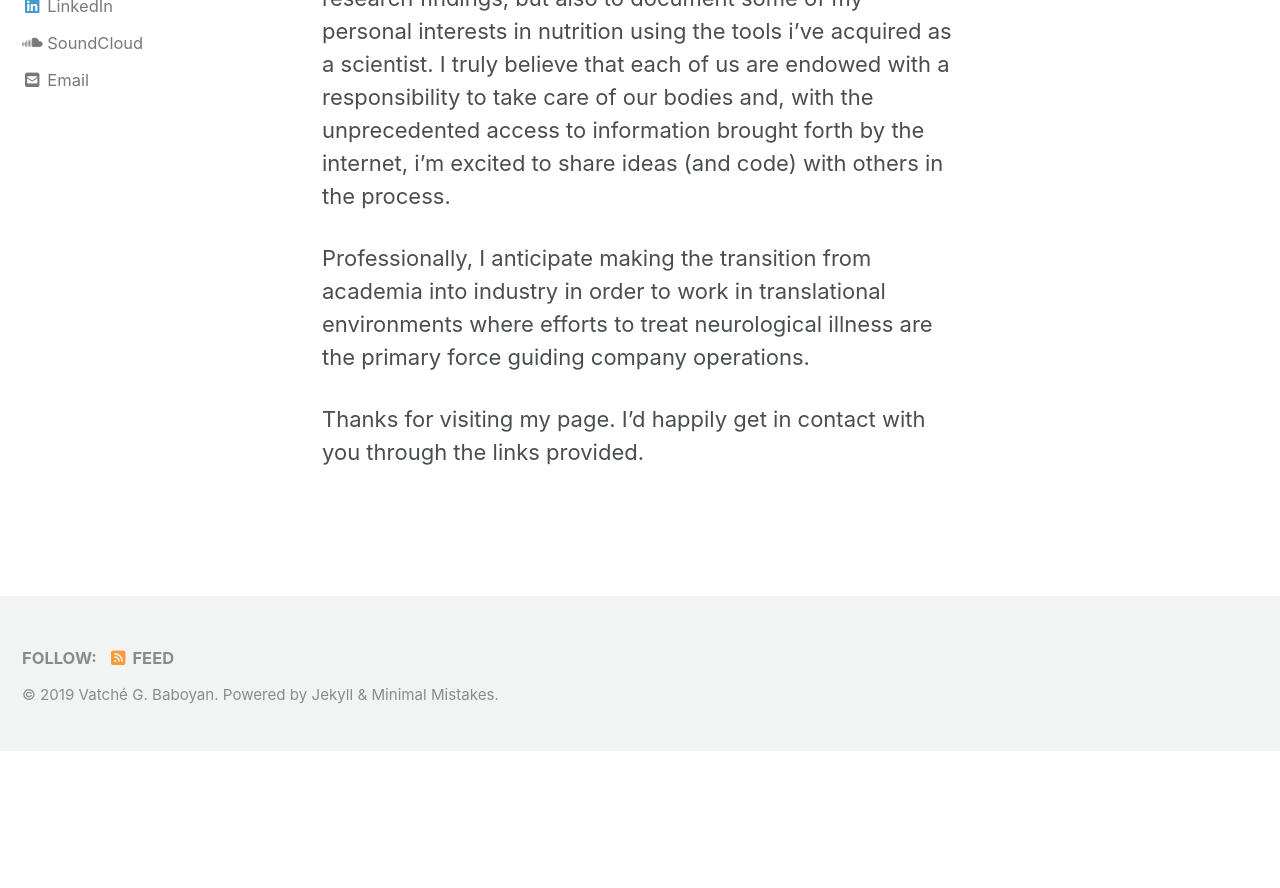
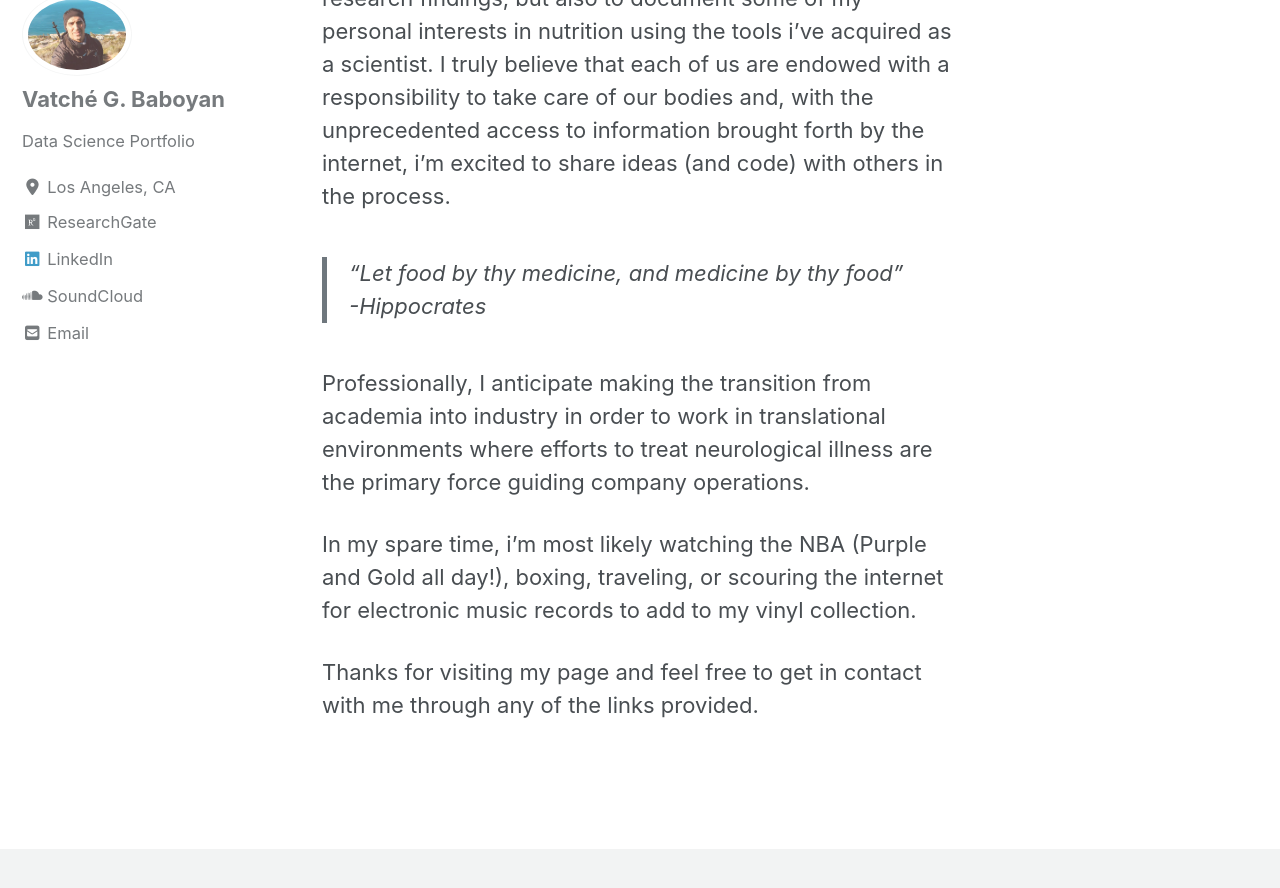
Before and after one commit to vbaboyan/vbaboyan.github.io, a Jekyll site: the page built from _pages/about.md, in a window 1280 px wide and 900 px high, scrolled down 1005 px. Shown: the top 888 px of the window. Built offline with Jekyll 4.4.1, drawn with Linux system fonts in a browser that asks for light colours; cached includes are drawn as plain includes; nearby versions of some CDN libraries; before the commit the page ends 1756 px from its top, so only the background shows below that.

Commit message:
website edits

```diff
--- a/_pages/about.md
+++ b/_pages/about.md
@@ -5,8 +5,10 @@ permalink: /about/
 
 I'm a graduate student currently pursuing a research doctorate in Cognitive Neuroscience from the Auditory & Language Neuroscience Lab at UC Irvine (UCI). As part of my dissertation work - generously funded by the National Science Foundation - I like to analyze MRI data to make sense of the wiring patterns enabling human language. As a grad student studying language, i've developed a passion for applying data science techniques to generate insights about this process to let the data "speak for itself". I like to accomplish this using a variety of scripting languages (R, Matlab, UNIX) and high-performance computing (SGE, Slurm) made possible through the excellent HPC resources provided by UCI. My preferred programming language is R (over Python) primarily because of how helpful I find the *caret* package to be when building predictive models. I'd say this page is generally dedicated to not only showcasing my research findings, but also to document some of my personal interests in nutrition using the tools i've acquired as a scientist. I truly believe that each of us are endowed with a responsibility to take care of our bodies and, with the unprecedented access to information brought forth by the internet, i'm excited to share ideas (and code) with others in the process.
 
-
+>"Let food by thy medicine, and medicine by thy food" -Hippocrates
 
 Professionally, I anticipate making the transition from academia into industry in order to work in translational environments where efforts to treat neurological illness are the primary force guiding company operations.
 
-Thanks for visiting my page. I'd happily get in contact with you through the links provided.
+In my spare time, i'm most likely watching the NBA (Purple and Gold all day!), boxing, traveling, or scouring the internet for electronic music records to add to my vinyl collection.
+
+Thanks for visiting my page and feel free to get in contact with me through any of the links provided.
```
